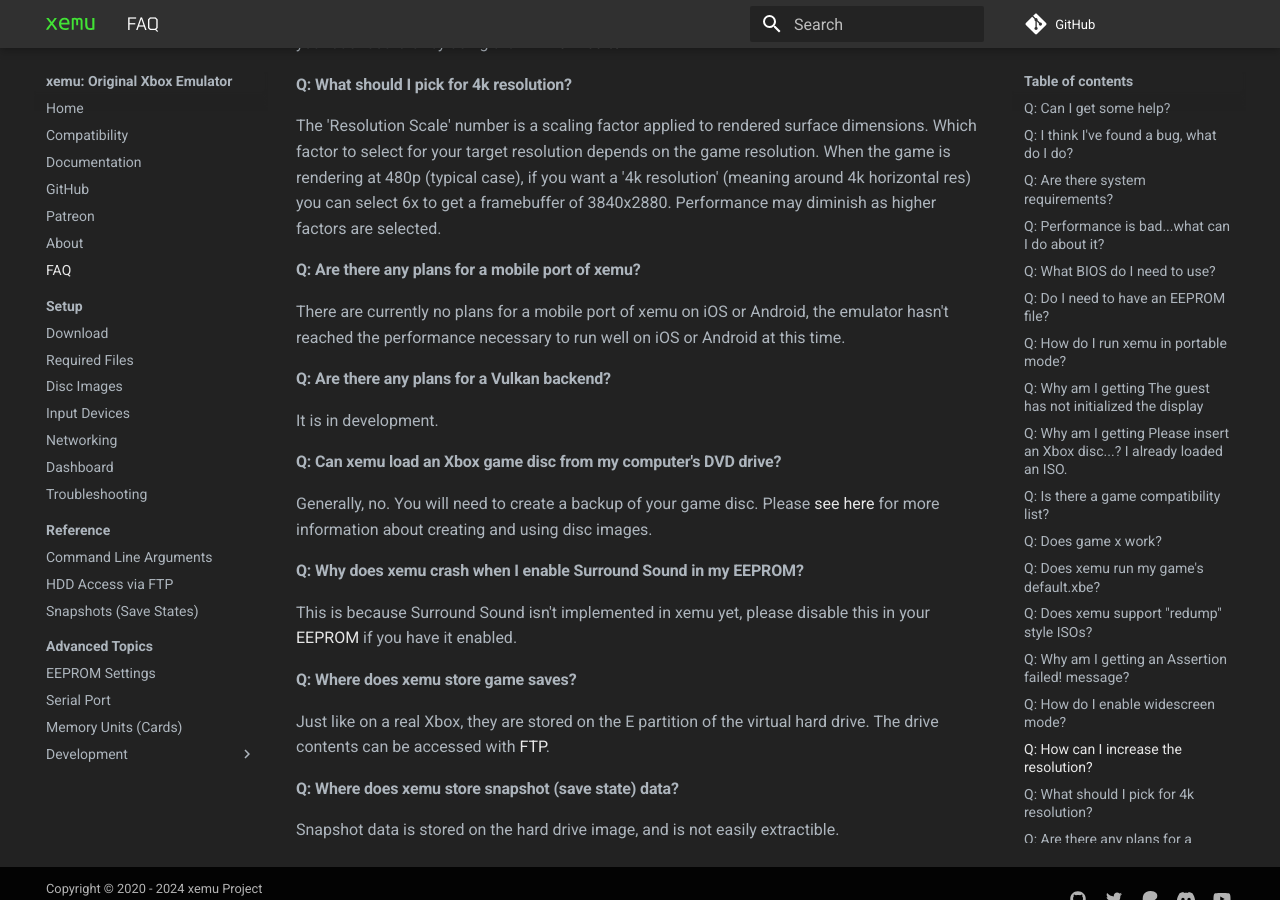
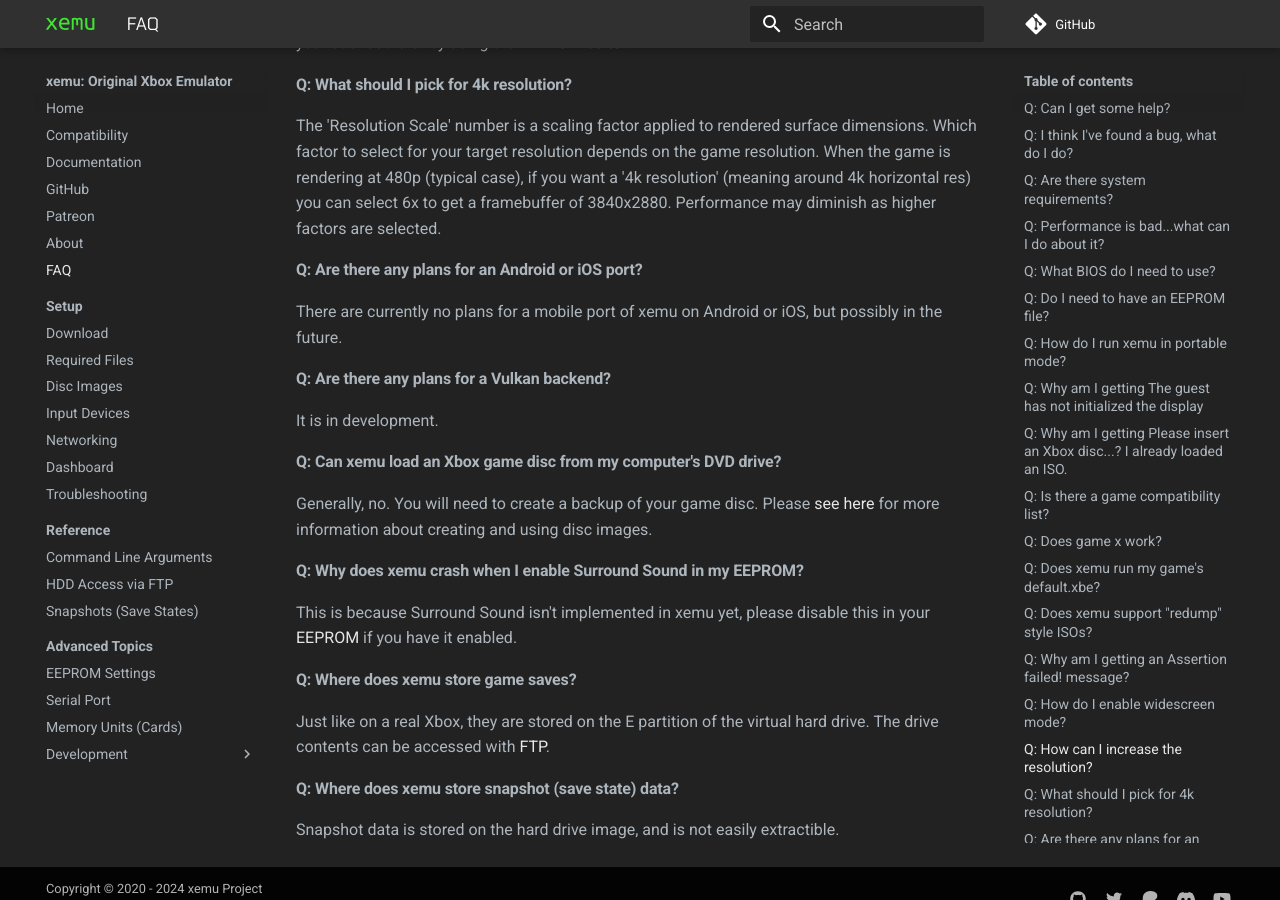
Before and after one commit to xemu-project/xemu-website, an MkDocs documentation site: the page built from docs/docs/faq.md, in a window 1280 px wide and 900 px high, scrolled down 1909 px. Built offline with MkDocs 1.6.1 and Material for MkDocs 9.7.7, drawn with Linux system fonts in a browser that asks for light colours; comment, search, counter and statistics services are not loaded.

Commit message:
Clarify mobile port

```diff
--- a/docs/docs/faq.md
+++ b/docs/docs/faq.md
@@ -51,8 +51,8 @@ For all titles the rendering resolution can be easily scaled by navigating to Vi
 #### Q: What should I pick for 4k resolution?
 The 'Resolution Scale' number is a scaling factor applied to rendered surface dimensions. Which factor to select for your target resolution depends on the game resolution. When the game is rendering at 480p (typical case), if you want a '4k resolution' (meaning around 4k horizontal res) you can select 6x to get a framebuffer of 3840x2880. Performance may diminish as higher factors are selected.
 
-#### Q: Are there any plans for a mobile port of xemu?
-There are currently no plans for a mobile port of xemu on iOS or Android, the emulator hasn't reached the performance necessary to run well on iOS or Android at this time.
+#### Q: Are there any plans for an Android or iOS port?
+There are currently no plans for a mobile port of xemu on Android or iOS, but possibly in the future.
 
 #### Q: Are there any plans for a Vulkan backend?
 It is in development.
```
